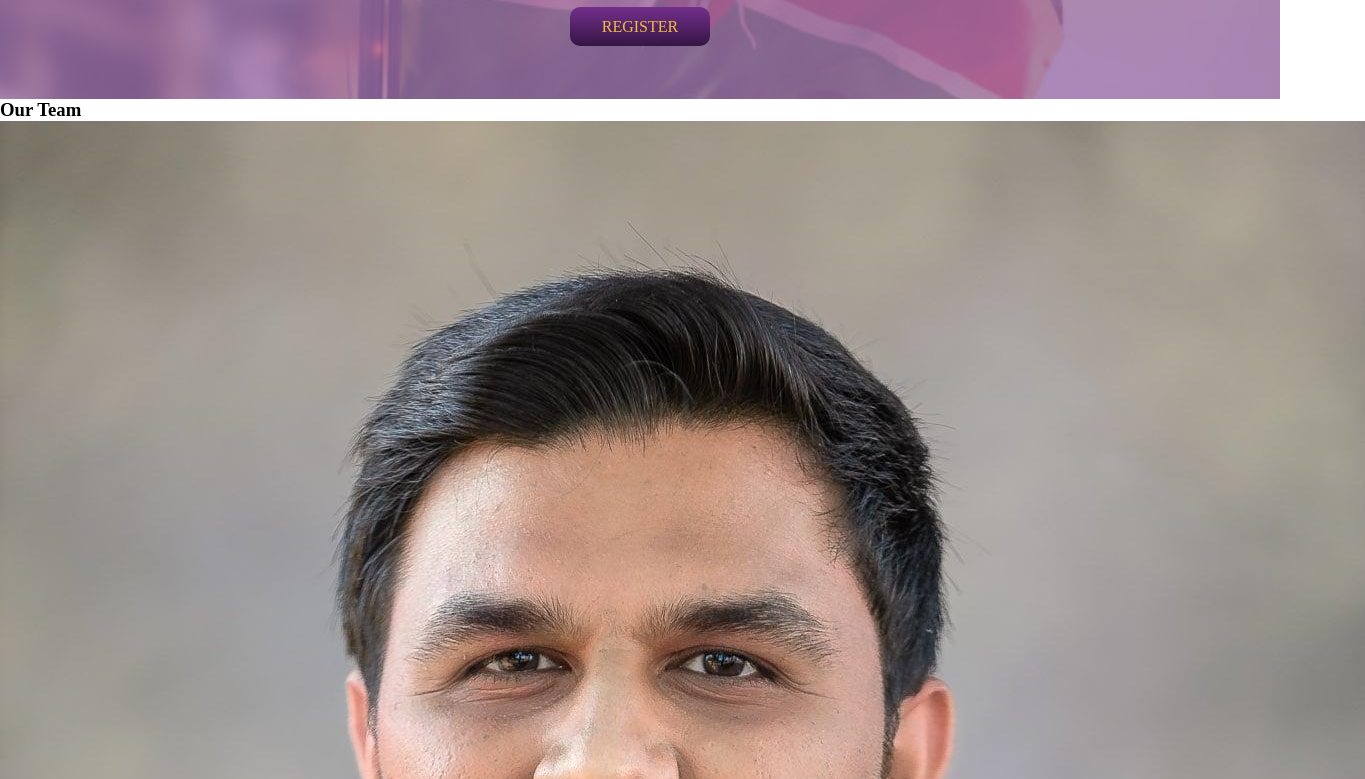
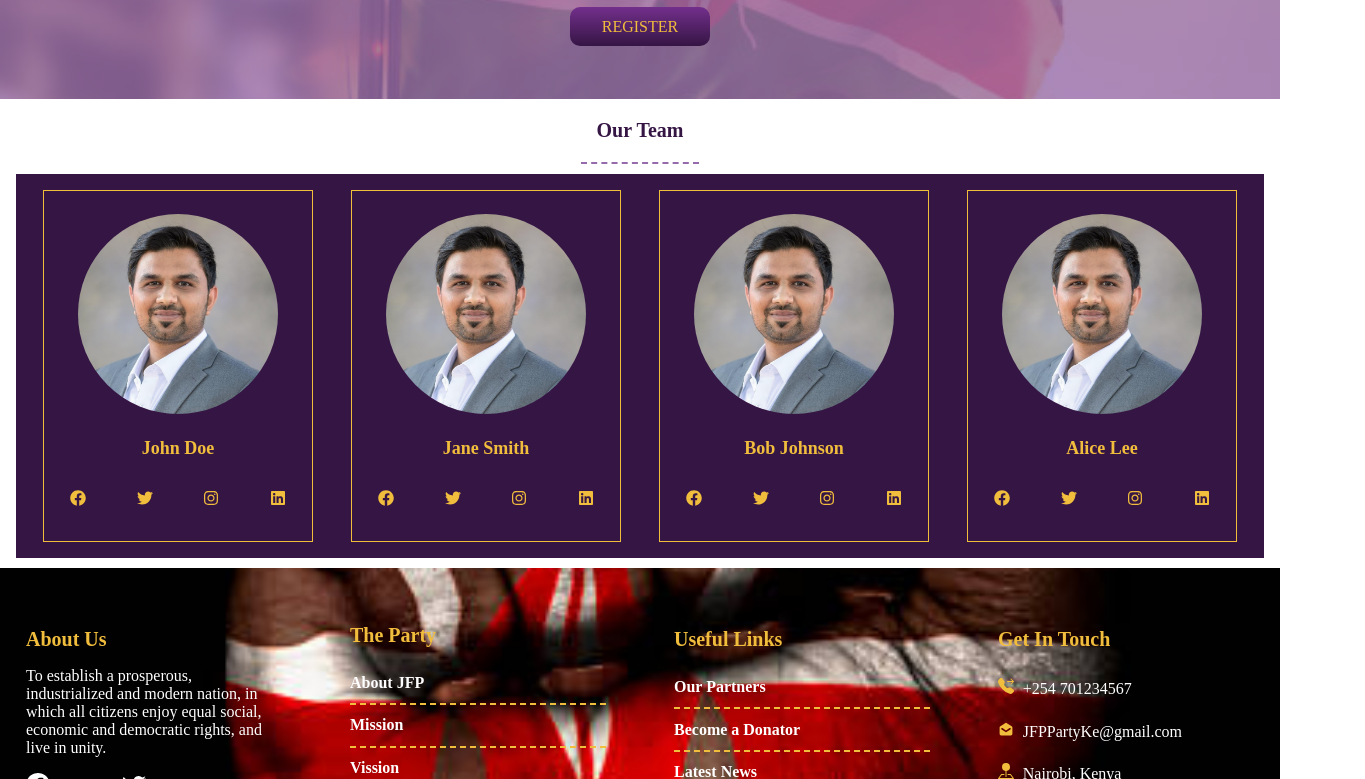
Before and after one commit to QueenterJuma/jfp-kenya, a React (Vite) app: page /value in a window 1280 px wide. Shown: the part 1001-1780 px from the top of the page, 1365 px wide, since content can reach past the window. Built offline with nearby package versions, Linux system fonts and the light colour scheme; a web font is replaced by a local one.

Commit message:
Update styling

```diff
--- a/src/App.css
+++ b/src/App.css
@@ -37,6 +37,7 @@
   align-items: center;
   justify-content: space-between;
   background-color: #9873a5b2;
+  position: sticky;
 }
 
 .logo-cont {
@@ -370,7 +371,81 @@
   transform: scale(1.2);
 }
 
-@media only screen and (max-width: 600px) {
+.our-team {
+  display: flex;
+  flex-direction: column;
+  align-items: center;
+  justify-content: center;
+  width: 100%;
+}
+
+.our-team h3 {
+  font-size: 20px;
+  padding: 1em .8em;
+  margin-bottom: 10px;
+  color: var(--dark-purple);
+  border-bottom: 2px dashed var(--light-purple);
+}
+
+.our-team .team-cards {
+  width: 95%;
+  background-color: #351544;
+  padding: 1em;
+  display: flex;
+  gap: 1em;
+  flex-wrap: wrap; /* change to use swiper instead */
+  justify-content: space-around;
+  margin-bottom: 10px;
+}
+
+.team-cards .card {
+  border: 1px solid var(--yellow);
+  width: 22%;
+  height: 350px;
+  display: flex;
+  flex-direction: column;
+  align-items: center;
+}
+
+.team-cards .card .image-cont {
+  width: 100%;
+  height: 75%;
+  overflow: hidden;
+  display: flex;
+  justify-content: center;
+  align-items: center;
+}
+
+.team-cards .card .image-cont img {
+  width: 200px;
+  height: 200px;
+  border-radius: 50%;
+  object-fit: cover;
+}
+
+.team-cards .card h4 {
+  font-size: 18px;
+  color: var(--yellow);
+}
+
+.social-links {
+  width: 100%;
+  height: 25%;
+  display: flex;
+  justify-content: space-around;
+  align-items: center;
+}
+
+.social-links a {
+  text-decoration: none;
+  color: var(--yellow);
+}
+
+@media only screen and (max-width: 576px) {
+  .team-cards .card {
+    width: 90%;
+  }
+
   #mobile-menu {
     display: flex;
   }
@@ -383,3 +458,21 @@
     width: 90%;
   }
 }
+
+@media only screen and (min-width:577px) and (max-width: 768px) {
+  #mobile-menu {
+    display: flex;
+  }
+
+  #desktop-menu {
+    display: none;
+  }
+
+  .footer-col {
+    width: 90%;
+  }
+
+  .team-cards .card {
+    /* width: 45%; */
+  }
+}
```
